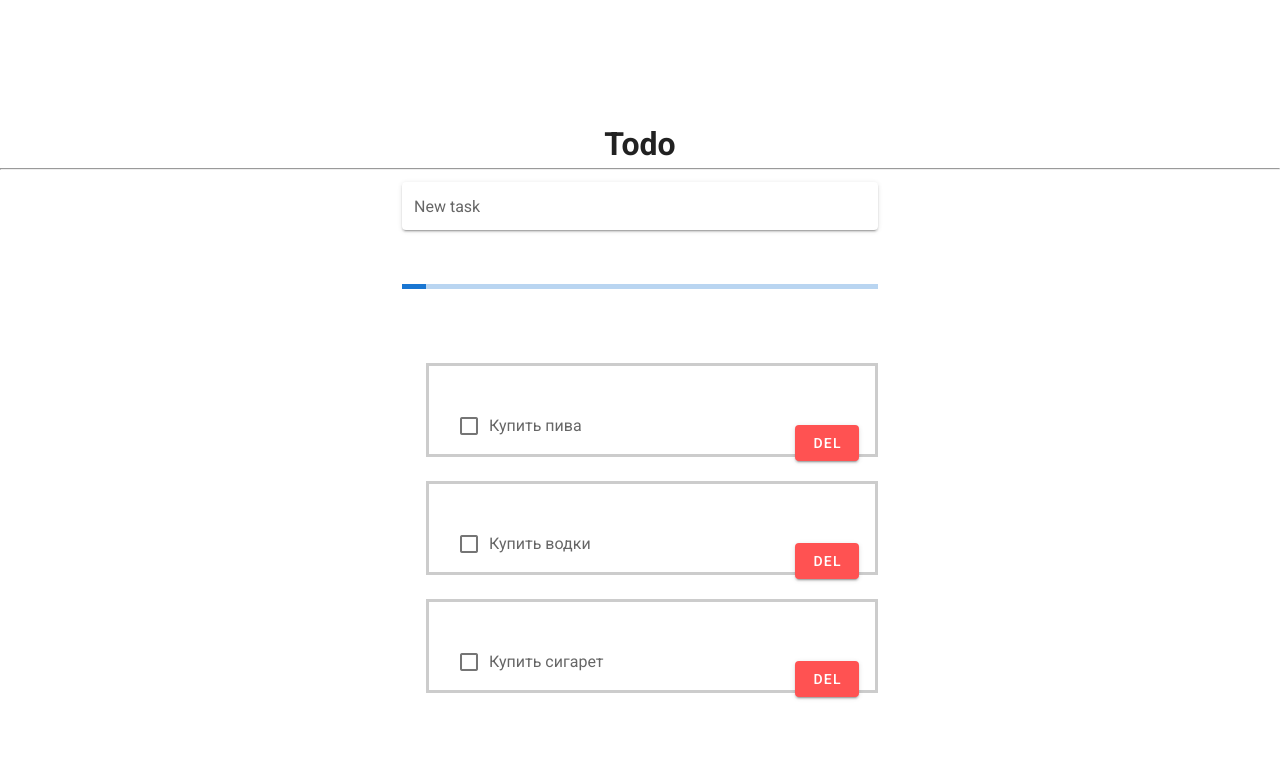
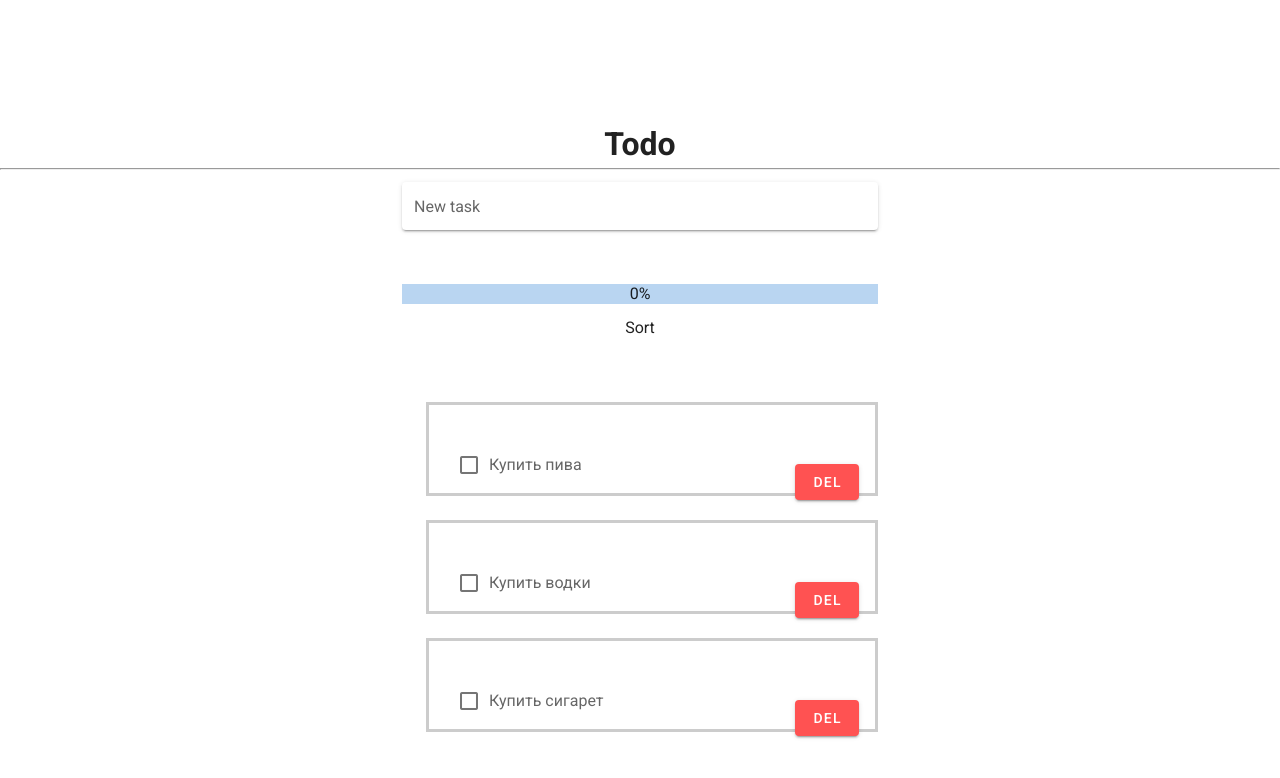
Before and after one commit to lbonanzza/GatherToDo, a Vue app: page / in a window 1280 px wide. Shown: the top 778 px of the page. Built offline with nearby package versions, Linux system fonts and the light colour scheme.

Commit message:
Add progress bar

```diff
--- a/src/App.vue
+++ b/src/App.vue
@@ -4,8 +4,9 @@
       <h1>Todo</h1>
       <hr/>
       <AddTodo @create-todo="createTodo"/>
-            <ProgerssBar/>
-            <TodoList class="todo" v-bind:todos="todos" @remove-todo="removeTodo "/>
+      <ProgerssBar :todos="todos"/>
+      <button @sort-todo="sortTodo">Sort</button>
+      <TodoList class="todo" :todos="todos" @remove-todo="removeTodo "/>
     </div>
   </v-app>
 </template>
@@ -24,34 +25,37 @@
           {
             id: 1,
             title: "Купить пива",
-            completed: false
+            completed: false,
           },
           {
             id: 2,
             title: "Купить водки",
-            completed: false
+            completed: false,
           },
           {
             id: 3,
             title: "Купить сигарет",
-            completed: false
-          }
-        ]
+            completed: false,
+          },
+        ],
       };
     },
     methods: {
       removeTodo(id) {
-        this.todos = this.todos.filter(t => t.id != id);
+        this.todos = this.todos.filter(t => t.id !== id);
       },
       createTodo(todo) {
         this.todos.push(todo);
-      }
+      },
+      sortTodo() {
+
+      },
     },
     components: {
       TodoList,
       AddTodo,
-      ProgerssBar
-    }
+      ProgerssBar,
+    },
   };
 </script>
 
--- a/src/components/ProgressBar.vue
+++ b/src/components/ProgressBar.vue
@@ -1,14 +1,30 @@
 <template>
   <v-container class="container">
-        <v-progress-linear height="5" value="5"></v-progress-linear>
+    <v-progress-linear
+            :value="progress"
+            height="20"
+    > {{progress}}
+    </v-progress-linear>
   </v-container>
 </template>
 
 
 <script>
   export default {
-    data: () => ({})
-  };
+    props: ['todos'],
+    data() {
+      return {};
+    },
+    computed: {
+      completedTodo() {
+        return this.todos.filter(todo => todo.completed).length;
+      },
+      progress() {
+        return Math.ceil(this.completedTodo / this.todos.length * 100) + "%";
+      },
+    },
+  }
+  ;
 </script>
 
 
--- a/src/components/TodoItem.vue
+++ b/src/components/TodoItem.vue
@@ -1,13 +1,12 @@
 <template>
   <v-container v-bind:class="{done: todo.completed}">
-        <li v-bind:class="{done: todo.completed}">
+    <li>
       <span>
         <div>
           <v-checkbox
                   class="checkbox"
-                            v-model="checkbox2"
+                  v-model="todo.completed"
                   :label="`${todo.title}`"
-                            @change="todo.completed = !todo.completed"
           ></v-checkbox>
         </div>
 
@@ -20,8 +19,8 @@
               <v-card-title class="headline">Уверены, что хотите удалить задачу?</v-card-title>
               <v-card-actions>
                 <v-spacer></v-spacer>
-                          <v-btn color="green darken-1" text @click="dialog = false">Disagree</v-btn>
-                          <v-btn color="error" text @click="$emit('remove-todo', todo.id)">Agree</v-btn>
+                <v-btn color="green darken-1" text @click="dialog = false">Не удалять</v-btn>
+                <v-btn color="error" text @click="$emit('remove-todo', todo.id)">Удалить</v-btn>
               </v-card-actions>
             </v-card>
           </v-dialog>
@@ -40,15 +39,15 @@
     props: {
       todo: {
         type: Object,
-        required: true
-      }
+        required: true,
+      },
     },
     data() {
       return {
-        dialog: false
-      }
+        dialog: false,
+      };
     },
-    name: "TodoItem"
+    name: "TodoItem",
   };
 </script>
 
--- a/src/components/TodoList.vue
+++ b/src/components/TodoList.vue
@@ -19,13 +19,13 @@
     props: ["todos"],
     name: "TodoList",
     components: {
-      TodoItem
+      TodoItem,
     },
     methods: {
       removeTodo(id) {
         this.$emit("remove-todo", id);
-      }
-    }
+      },
+    },
   };
 </script>
 
```
Also changed, not shown: src/components/AddTodo.vue (+7 -7 lines). Lines whose indentation alone changed are shown as unchanged.
